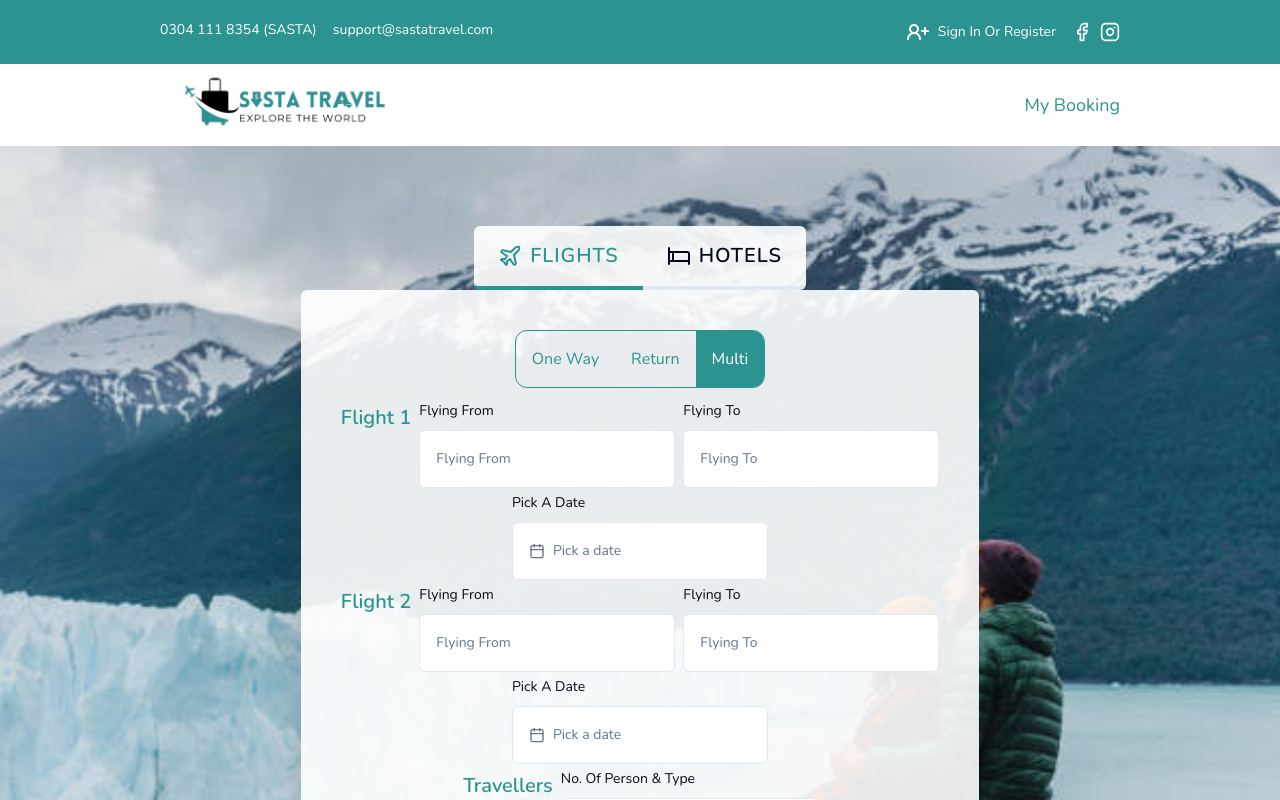
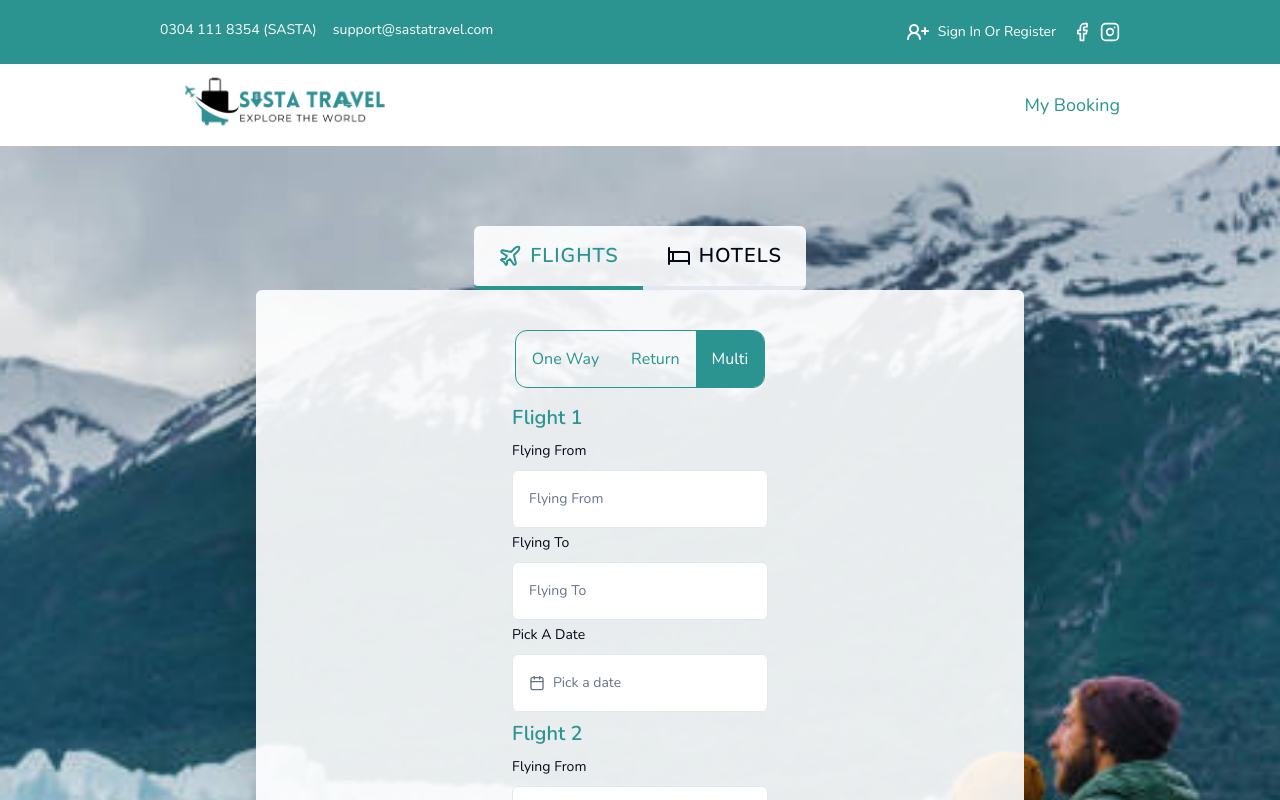
Before and after one commit to Asfand-Khan/sasta-travel, a Next.js app: page / in a window 1280 px wide. Both pictures are taken after a click on the button "Multi". Shown: the top 800 px of the page. Built offline with nearby package versions, Linux system fonts and the light colour scheme.

Commit message:
fixed multi form responsive issues

```diff
--- a/src/components/hero/Form.tsx
+++ b/src/components/hero/Form.tsx
@@ -16,7 +16,7 @@ const Form = () => {
 
       {/***************************  Form **********************/}
 
-      <div className="bg-white/90 p-10 rounded-md w-[100vw] md:w-auto shadow-2xl overflow-hidden">
+      <div className="bg-white/90 p-10 rounded-md w-[100vw] md:w-[60vw] shadow-2xl overflow-hidden">
         {isActive === "flights" ? <FlightForm /> : <HotelForm />}
       </div>
     </div>
--- a/src/components/hero/Multi.tsx
+++ b/src/components/hero/Multi.tsx
@@ -11,9 +11,10 @@ const Multi = () => {
 
   return (
     <div>
-      <div className="flex flex-col md:flex-row gap-2 justify-center mb-2">
-        <h4 className="font-semibold text-mainColor text-xl">Flight 1</h4>
+        {/*********** Flight 1 Form **********/}
+        <div className="flex flex-col gap-2 justify-center mb-2 md:items-center">
           <div className="flex flex-col gap-3">
+            <h4 className=" font-semibold text-mainColor text-xl">Flight 1</h4>
             <Label htmlFor="flyingFrom" className="font-normal">
               Flying From
             </Label>
@@ -36,7 +37,7 @@ const Multi = () => {
             />
           </div>
         </div>
-      <div className="flex flex-col md:flex-row gap-2 justify-center mb-2">
+        <div className="flex flex-col gap-2 justify-center mb-2 md:items-center">
           <div className="flex flex-col gap-3">
             <Label htmlFor="datePicker" className="font-normal">
               Pick A Date
@@ -47,9 +48,9 @@ const Multi = () => {
 
         {/************************** Flight 2 Form *****************/}
 
-        <div className="flex flex-col md:flex-row gap-2 justify-center mb-2">
+        <div className="flex flex-col gap-2 justify-center mb-2 md:items-center">
+          <div className="flex flex-col gap-3">
             <h4 className="font-semibold text-mainColor text-xl">Flight 2</h4>
-        <div className="flex flex-col gap-3">
             <Label htmlFor="flyingFrom" className="font-normal">
               Flying From
             </Label>
@@ -72,7 +73,7 @@ const Multi = () => {
             />
           </div>
         </div>
-      <div className="flex flex-col md:flex-row gap-2 justify-center mb-2">
+        <div className="flex flex-col gap-2 justify-center mb-2 md:items-center">
           <div className="flex flex-col gap-3">
             <Label htmlFor="datePicker" className="font-normal">
               Pick A Date
@@ -80,12 +81,11 @@ const Multi = () => {
             <DatePicker date={date} setDate={setDate} />
           </div>
         </div>
-
       {/********************** Travellers Option *******************/}
 
       <div className="flex flex-col md:flex-row gap-2 justify-center mb-2">
+        <div className="flex flex-col gap-3">
           <h4 className="font-semibold text-mainColor text-xl">Travellers</h4>
-        <div className="flex flex-col gap-3">
           <Label htmlFor="typeAndPerson" className="font-normal">
             No. Of Person & Type
           </Label>
```
Lines whose indentation alone changed are shown as unchanged.
